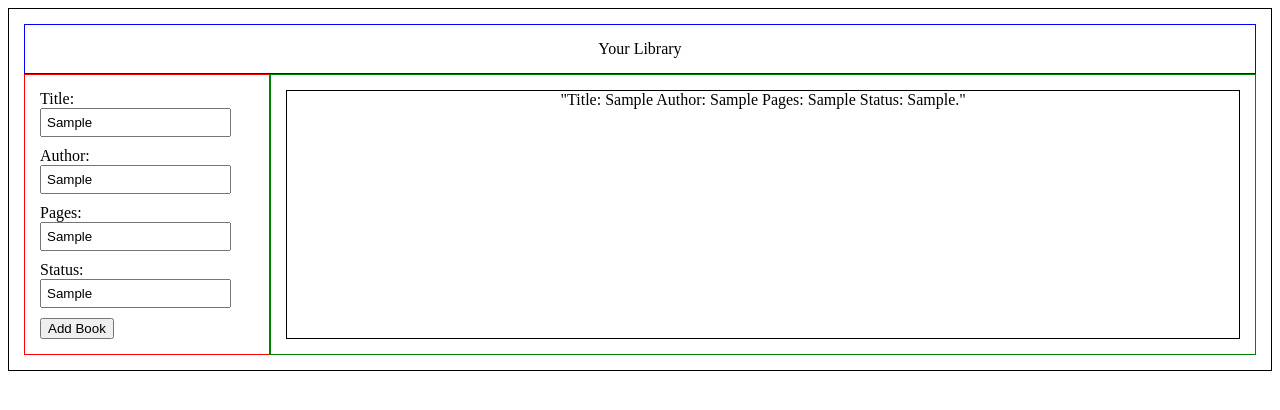
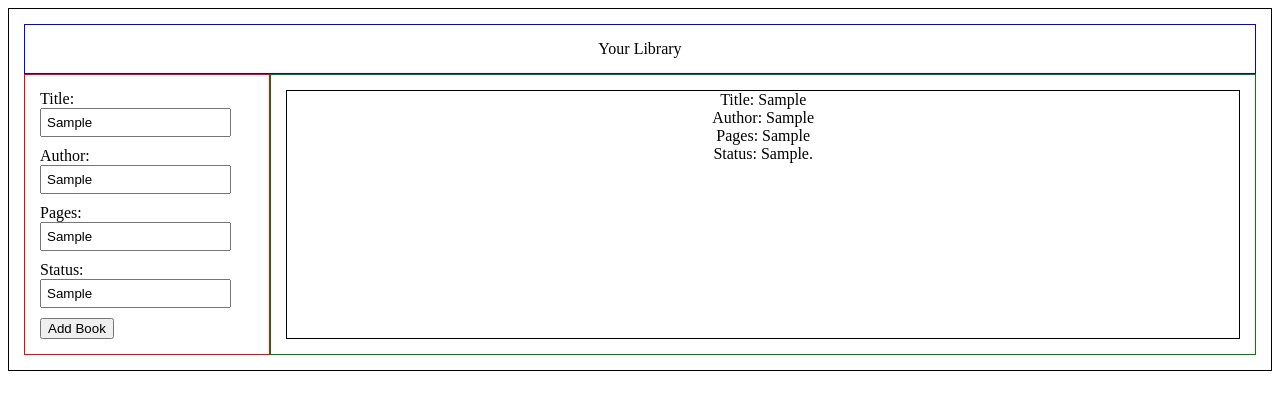
Before and after one commit to TapTapYap/library, a website: page index.html in a window 1280 px wide. Both pictures are taken after typing "Sample", "Sample", "Sample", "Sample" into the empty fields and a click on the button "Add Book". Drawn offline with Linux system fonts and the light colour scheme.

Commit message:
Changed card.texrContent to .innHTML and '\n' to '<br>' in getInfo method.

```diff
--- a/Obj-Constructor.js
+++ b/Obj-Constructor.js
@@ -7,7 +7,7 @@ document.addEventListener("DOMContentLoaded", () => {
     this.pages = pages;
     this.read = read;
     this.getInfo = function () {
-      return `"Title: ${this.title}\nAuthor: ${this.author}\nPages: ${this.pages}\nStatus: ${this.read}."`;
+      return `Title: ${this.title}<br>Author: ${this.author}<br>Pages: ${this.pages}<br>Status: ${this.read}.`;
     };
   }
 
@@ -24,7 +24,7 @@ document.addEventListener("DOMContentLoaded", () => {
 
     for (let i = 0; i < myLibrary.length; i++) {
       const card = document.createElement("div");
-      card.textContent = myLibrary[i].getInfo();
+      card.innerHTML = myLibrary[i].getInfo();
       mainContent.appendChild(card);
     }
   }
--- a/styles.css
+++ b/styles.css
@@ -36,7 +36,5 @@ form > input {
 .main-content > div {
   border: 1px black solid;
   display: grid;
-  grid-column: 1fr;
-  grid-row: repeat(1fr);
   text-align: center;
 }
```
